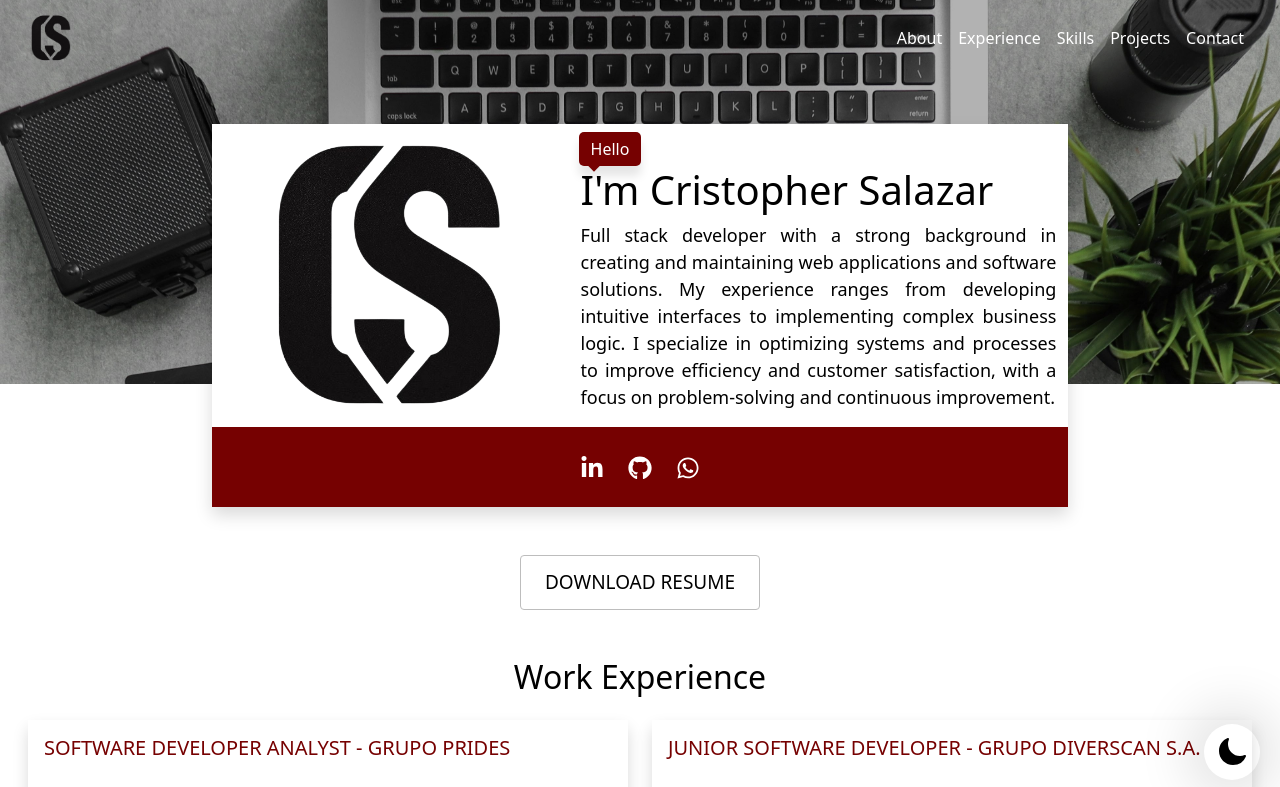
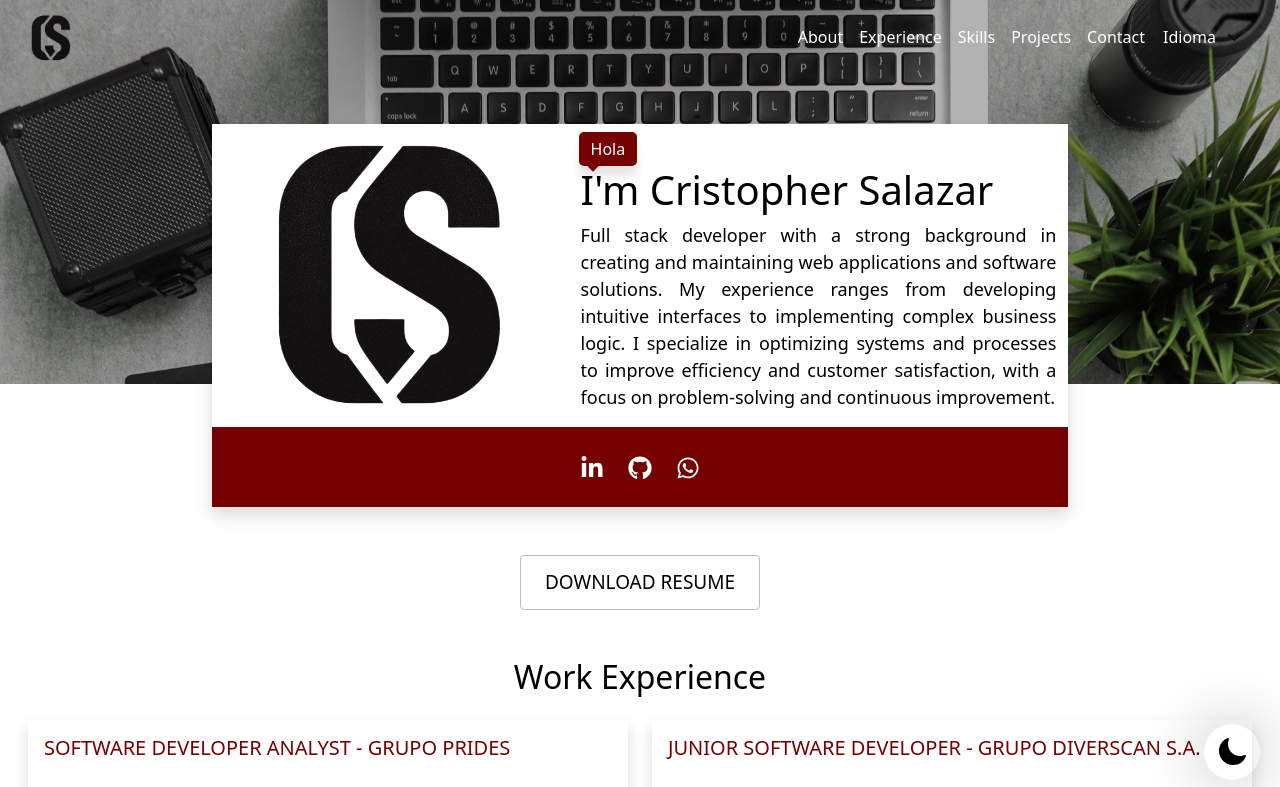
Before and after one commit to csalazara/Portafolio, a React (Create React App) app in the folder portafolio/: page / in a window 1280 px wide. Shown: the top 787 px of the page. Built offline with nearby package versions, Linux system fonts and the light colour scheme.

Commit message:
Traduction

```diff
--- a/portafolio/package.json
+++ b/portafolio/package.json
@@ -8,9 +8,11 @@
     "@testing-library/react": "^13.4.0",
     "@testing-library/user-event": "^13.5.0",
     "bootstrap": "^5.3.3",
+    "i18next": "^24.0.5",
     "react": "^18.3.1",
     "react-bootstrap": "^2.10.5",
     "react-dom": "^18.3.1",
+    "react-i18next": "^15.1.3",
     "react-icons": "^5.3.0",
     "react-scripts": "5.0.1",
     "web-vitals": "^2.1.4"
--- a/portafolio/src/App.css
+++ b/portafolio/src/App.css
@@ -35,23 +35,22 @@ input[type="checkbox"]:checked + .icon-Dark-Mode.icon--sun {
 
 /* Modo Oscuro */
 body.dark-mode .card {
-  background-color: #333333;
+  background-color: #1a1a1a;
   color: #ffffff;
-  border-color: #444444;
 }
 
 body.dark-mode .card-header {
-  background-color: #444444;
+  background-color: #1a1a1a;
   color: #ffffff;
 }
 
 body.dark-mode .card-body {
-  background-color: #333333;
+  background-color: #1a1a1a;
   color: #ffffff;
 }
 
 body.dark-mode .card-footer {
-  background-color: #444444;
+  background-color: #1a1a1a;
   color: #ffffff;
 }
 
@@ -82,7 +81,7 @@ body.light-mode .background-white {
 }
 
 body.dark-mode .background-white {
-  background-color: #222222; /* Fondo oscuro en modo oscuro */
+  background-color: #1a1a1a; /* Fondo oscuro en modo oscuro */
 }
 
 body.light-mode .text-color-secondary{
@@ -194,6 +193,18 @@ h1 {
     transform: scaleX(0); /* Se oculta la línea cuando el cursor sale */
 }
 
+.custom-select:focus {
+  outline: none !important; /* Elimina el borde predeterminado */
+  box-shadow: none !important; /* Elimina el efecto de sombra azul */
+  border-color: #ced4da !important; /* Mantiene el borde predeterminado de Bootstrap */
+}
+
+select option:hover,
+select option:focus {
+  background-color: #760101 !important; /* Color personalizado */
+  color: #fff; /* Texto en blanco para buen contraste */
+}
+
 /*Button Resume*/
 .button-transform {
     display: inline-block;
@@ -303,3 +314,148 @@ h1 {
   transition-delay: 200ms;
   transform: scale(1) rotate(360deg);
 }
+
+
+/* Select idioma */
+.menu {
+  font-size: 16px;
+  line-height: 1.6;
+  color: #000000;
+  width: fit-content;
+  display: flex;
+  list-style: none;
+}
+
+.menu a {
+  text-decoration: none;
+  color: inherit;
+  font-family: inherit;
+  font-size: inherit;
+  line-height: inherit;
+}
+
+.menu .link {
+  position: relative;
+  display: flex;
+  align-items: center;
+  justify-content: center;
+  gap: 12px;
+  padding: 8px 10px;
+  border-radius: 16px;
+  overflow: hidden;
+  transition: all 0.48s cubic-bezier(0.23, 1, 0.32, 1);
+}
+
+.menu .link::after {
+  content: "";
+  position: absolute;
+  top: 0;
+  left: 0;
+  width: 100%;
+  height: 100%;
+  background-color: #760101;
+  z-index: -1;
+  transform: scaleX(0);
+  transform-origin: left;
+  transition: transform 0.48s cubic-bezier(0.23, 1, 0.32, 1);
+}
+
+.menu .link svg {
+  width: 14px;
+  height: 14px;
+  fill: #000000;
+  transition: all 0.48s cubic-bezier(0.23, 1, 0.32, 1);
+}
+
+.menu .item {
+  position: relative;
+}
+
+.menu .item .submenu {
+  display: flex;
+  flex-direction: column;
+  align-items: center;
+  position: absolute;
+  top: 100%;
+  border-radius: 0 0 16px 16px;
+  left: 0;
+  width: 100%;
+  overflow: hidden;
+  border: 1px solid #cccccc;
+  opacity: 0;
+  visibility: hidden;
+  transform: translateY(-12px);
+  transition: all 0.48s cubic-bezier(0.23, 1, 0.32, 1);
+  z-index: 1;
+  pointer-events: none;
+  list-style: none;
+}
+
+.menu .item:hover .submenu {
+  opacity: 1;
+  visibility: visible;
+  transform: translateY(0);
+  pointer-events: auto;
+  border-top: transparent;
+  border-color: #760101;
+}
+
+.menu .item:hover .link {
+  color: #ffffff;
+  border-radius: 16px 16px 0 0;
+}
+
+.menu .item:hover .link::after {
+  transform: scaleX(1);
+  transform-origin: right;
+}
+
+.menu .item:hover .link svg {
+  fill: #ffffff;
+  transform: rotate(-180deg);
+}
+
+.submenu .submenu-item {
+  width: 100%;
+  transition: all 0.48s cubic-bezier(0.23, 1, 0.32, 1);
+}
+
+.submenu .submenu-link {
+  display: block;
+  padding: 12px 24px;
+  width: 100%;
+  position: relative;
+  text-align: center;
+  background-color: #ffffff; /* Fondo blanco por defecto */
+  color: #000000; /* Texto negro por defecto */
+  transition: all 0.48s cubic-bezier(0.23, 1, 0.32, 1);
+  z-index: 1; /* Asegura que el texto esté encima del pseudo-elemento */
+}
+
+.submenu .submenu-item:last-child .submenu-link {
+  border-bottom: none;
+}
+
+.submenu .submenu-link::before {
+  content: "";
+  position: absolute;
+  top: 0;
+  left: 0;
+  width: 100%;
+  height: 100%;
+  background-color: #760101; /* Color de fondo al pasar el cursor */
+  z-index: -1; /* Asegura que el fondo esté detrás del texto */
+  transform: scaleX(0);
+  color: white !important;
+  transform-origin: left;
+  transition: transform 0.48s cubic-bezier(0.23, 1, 0.32, 1);
+}
+
+.submenu .submenu-link:hover:before {
+  transform: scaleX(1);
+  transform-origin: right;
+}
+
+.submenu .submenu-link:hover {
+  color: #ffffff;
+}
--- a/portafolio/src/App.js
+++ b/portafolio/src/App.js
@@ -5,6 +5,8 @@ import Experience from './components/experience/Experience';
 import Projects from './components/projects/Projects';
 import TechCarousel from './components/techCarousel/TechCarousel'
 import './App.css';
+import { useTranslation } from 'react-i18next';
+import './i18n';
 
 function App() {
   const [scrolled, setScrolled] = useState(false);
@@ -67,14 +69,24 @@ function App() {
     setIsNavbarOpen(!isNavbarOpen);
   };
 
-   // Lógica para el color de fondo del navbar
-   const backgroundColor = isNavbarOpen || scrolled
-   ? (isDarkMode ? '#121212' : 'white') // Fondo oscuro en modo oscuro y blanco en modo claro
-   : (isDarkMode ? 'transparent' : 'transparent'); // Fondo transparente en ambos modos si no está abierto o scrolleado
+  // Lógica para el color de fondo del navbar
+  const backgroundColor = isNavbarOpen || scrolled
+    ? (isDarkMode ? '#121212' : 'white') // Fondo oscuro en modo oscuro y blanco en modo claro
+    : (isDarkMode ? 'transparent' : 'transparent'); // Fondo transparente en ambos modos si no está abierto o scrolleado
 
-   const colorTextOptionNav = scrolled
-   ? (isDarkMode ? 'text-white nav-link' : 'text-dark nav-link') // Fondo oscuro en modo oscuro y blanco en modo claro
-   : (isDarkMode ? 'text-white nav-link' : 'text-white nav-link'); // Fondo transparente en ambos modos si no está abierto o scrolleado
+  const colorTextOptionNav = scrolled
+    ? (isDarkMode ? 'text-white' : 'text-dark') // Fondo oscuro en modo oscuro y blanco en modo claro
+    : (isDarkMode ? 'text-white' : 'text-white'); // Fondo transparente en ambos modos si no está abierto o scrolleado
+
+  //Cambio de idioma
+  const { t, i18n } = useTranslation();
+  const [activeLang, setActiveLang] = useState('es'); // Estado para el idioma actual
+
+  // Función para cambiar el idioma
+  const changeLanguage = (lang) => {
+    i18n.changeLanguage(lang);
+    setActiveLang(lang);
+  };
 
   return (
     <Container fluid className='p-0'>
@@ -101,11 +113,45 @@ function App() {
             />
             <Navbar.Collapse id="basic-navbar-nav">
               <Nav className="ms-auto">
-                <Nav.Link className={colorTextOptionNav} href="#about">About</Nav.Link>
-                <Nav.Link className={colorTextOptionNav} href="#experience">Experience</Nav.Link>
-                <Nav.Link className={colorTextOptionNav} href="#skills">Skills</Nav.Link>
-                <Nav.Link className={colorTextOptionNav} href="#portfolio">Projects</Nav.Link>
-                <Nav.Link className={colorTextOptionNav} href="#contact">Contact</Nav.Link>
+                <Nav.Link className={`${colorTextOptionNav} nav-link`} href="#about">About</Nav.Link>
+                <Nav.Link className={`${colorTextOptionNav} nav-link`} href="#experience">Experience</Nav.Link>
+                <Nav.Link className={`${colorTextOptionNav} nav-link`} href="#skills">Skills</Nav.Link>
+                <Nav.Link className={`${colorTextOptionNav} nav-link`} href="#portfolio">Projects</Nav.Link>
+                <Nav.Link className={`${colorTextOptionNav} nav-link`} href="#contact">Contact</Nav.Link>
+                <div className="menu">
+                  <div className="item">
+                    <a href='#' className="link">
+                      <span className={colorTextOptionNav}> Idioma </span>
+                      <svg viewBox="0 0 360 360" >
+                        <g id="SVGRepo_iconCarrier">
+                          <path
+                            id="XMLID_225_"
+                            d="M325.607,79.393c-5.857-5.857-15.355-5.858-21.213,0.001l-139.39,139.393L25.607,79.393 c-5.857-5.857-15.355-5.858-21.213,0.001c-5.858,5.858-5.858,15.355,0,21.213l150.004,150c2.813,2.813,6.628,4.393,10.606,4.393 s7.794-1.581,10.606-4.394l149.996-150C331.465,94.749,331.465,85.251,325.607,79.393z"
+                          ></path>
+                        </g>
+                      </svg>
+                    </a>
+                    <div className="submenu">
+                      <div className="submenu-item">
+                        <a
+                          href='#'
+                          className="submenu-link"
+                          onClick={() => changeLanguage('es')}
+                        > Español
+                        </a>
+                      </div>
+                      <div className="submenu-item">
+                        <a
+                          href='#'
+                          className="submenu-link"
+                          onClick={() => changeLanguage('en')}
+                        >
+                          English
+                        </a>
+                      </div>
+                    </div>
+                  </div>
+                </div>
               </Nav>
             </Navbar.Collapse>
           </Container>
@@ -162,6 +208,8 @@ function App() {
         </label>
       </div>
 
+
+
     </Container>
   );
 }
--- a/portafolio/src/components/profileCard/ProfileCard.js
+++ b/portafolio/src/components/profileCard/ProfileCard.js
@@ -1,9 +1,12 @@
 import React from 'react';
 import { Container, Row, Col } from 'react-bootstrap';
 import { FaLinkedinIn, FaGithub,FaWhatsapp } from "react-icons/fa";
+import { useTranslation } from 'react-i18next';
 import './ProfileCard.css';
 
 function ProfileCard() {
+
+  const { t } = useTranslation();
 
   return (
     <Container className="my-5 shadow">
@@ -13,7 +16,7 @@ function ProfileCard() {
         </Col>
         <Col lg={7} md={7} xs={12} className="d-flex flex-column justify-content-top">
           <Row>
-            <span className='message mb-2'>Hello</span>
+            <span className='message mb-2'>{t('profileHello')}</span>
           </Row>
           <Row>
             <h1>
--- /dev/null
+++ b/portafolio/src/i18n.js
@@ -0,0 +1,69 @@
+import i18n from 'i18next';
+import { initReactI18next } from 'react-i18next';
+
+const resources = {
+  en: {
+    translation: {
+      profileHello: "Hola",
+
+    },
+  },
+  es: {
+    translation: {
+      navAbout:"",
+      navExperience:"",
+      navSkills:"",
+      navProjects:"",
+      navContact:"",
+      navLanguaje:"",
+
+      profileHello: "Hello",
+      profileIm : "I'm",
+      profileDescription: "Full stack developer with a strong background in creating and maintaining web applications and software solutions. My experience ranges from developing intuitive interfaces to implementing complex business logic. I specialize in optimizing systems and processes to improve efficiency and customer satisfaction, with a focus on problem-solving and continuous improvement.",
+
+      btnDownloadResume:"download resume",
+
+      experienceTittle:"Work Experience",
+      experienceDescription:"Work Experience",
+
+      experienceTitle1:"Software Developer Analyst - Grupo Prides",
+      experienceDate1:"February 2024 - Present",
+      experienceDescription1:"Responsible for managing a series of integrated web projects, developing new functionalities, and providing ongoing maintenance and support for these systems. My role includes ensuring the optimal performance of each project, delivering effective solutions, and guaranteeing a high-quality user experience.",
+
+      experienceTitle2:"Junior Software Developer - Grupo Diverscan S.A.",
+      experienceDate2:"February 2023 - February 2024",
+      experienceDescription2:"As a junior software developer, I focus on developing websites for asset management. I collaborate closely with cross-functional teams to design, build, and maintain websites that enhance user experiences and streamline asset management processes, all while adhering to quality standards and meeting our clients' requirements.",
+
+      experienceTitle3:"Full Stack Developer Freelance - Intel",
+      experienceDate3:"September 2022 - October 2022",
+      experienceDescription3:"As a developer, worked on implementing the front-end of an internal business application used for CRUD operations on users and products using ReactJS, including the integration with the existing .NET back-end logic that connected with the persistence layer. This was done following the design of the team's tech lead.",
+
+      skillsTitle:"Skills",
+      skillsDescription:"",
+
+      projectsTitle:"Projects",
+      projectsDescription:"",
+
+      projectTitle1:"DevOps Cars",
+      projectDescription1:"",
+      projectTitle2:"Dungeon Master",
+      projectDescription2:"",
+      projectTitle3:"",
+      projectDescription3:"",
+      projectTitle4:"",
+      projectDescription4:"",
+
+    },
+  },
+};
+
+i18n.use(initReactI18next).init({
+  resources,
+  lng: "en", // idioma inicial
+  fallbackLng: "en",
+  interpolation: {
+    escapeValue: false, // React ya escapa los valores
+  },
+});
+
+export default i18n;
```
Also changed, not shown: 1 other file (tests, documents, lock files or other folders).
